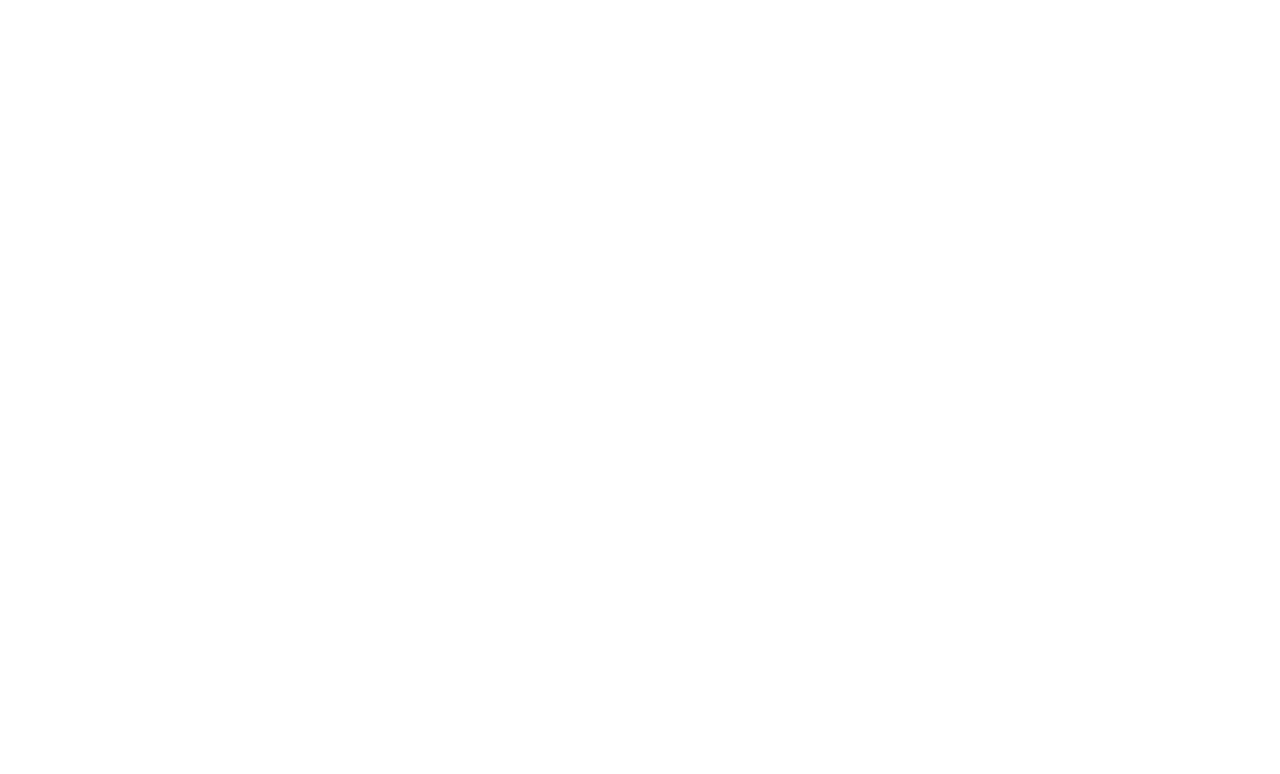
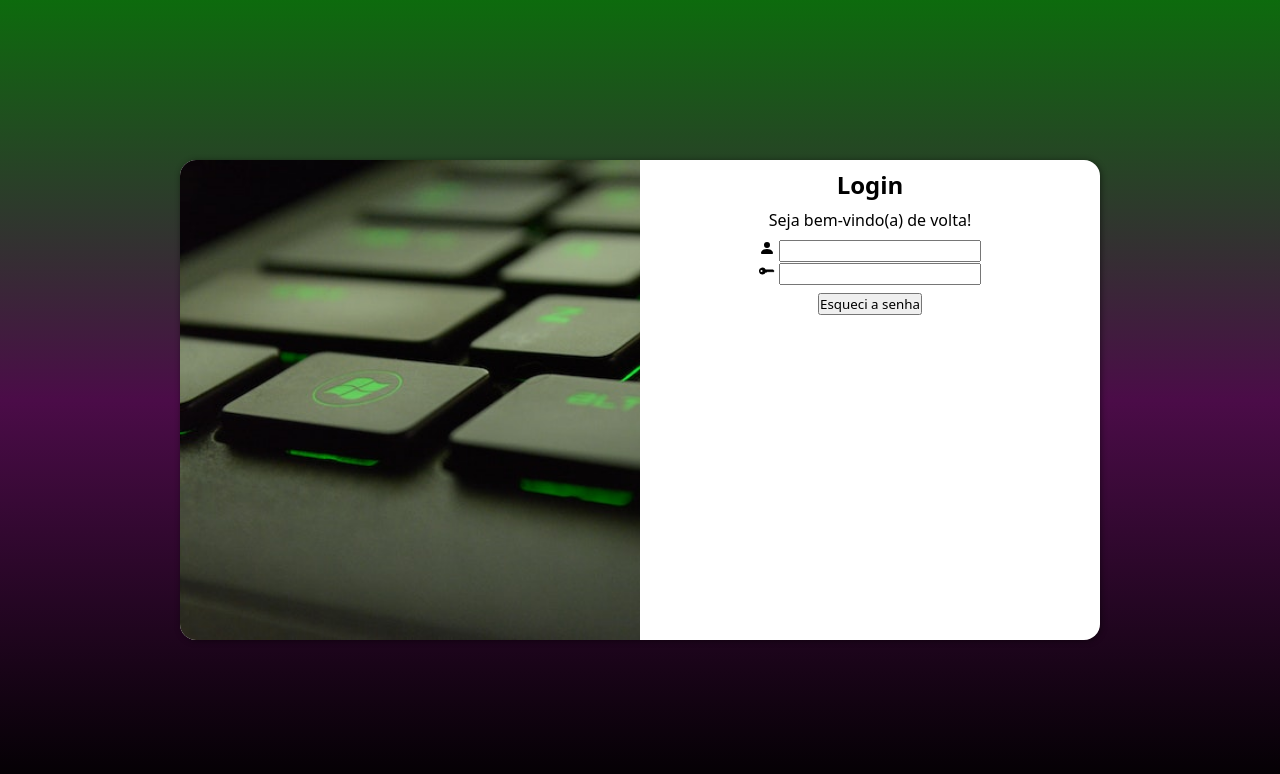
Before and after one commit to RenanCesar-S/login-media-query, a plain HTML site: page index.html in a window 1280 px wide. Drawn offline with Linux system fonts and the light colour scheme.

Commit message:
login input add and diferent image add with background color for large devices

```diff
--- a/index.html
+++ b/index.html
@@ -4,8 +4,33 @@
     <meta charset="UTF-8">
     <meta name="viewport" content="width=device-width, initial-scale=1.0">
     <title>Login</title>
+
+    <link rel="stylesheet" href="styles/style.css">
+    <link rel="stylesheet" href="styles/mediaquery.css">
+
 </head>
 <body>
+    <main>
+        <section id="login">
+            <div id="bg-image">
+            </div>
+            <div id="form">
+                <h1>Login</h1>
+                <p>Seja bem-vindo(a) de volta!</p>
+                <form action="#" method="post">
+                    <p>
+                        <label for="inpLogin"><img src="images/user.svg" alt="username"></label>
+                        <input type="text" name="login" id="inpLogin">
+                    </p>
+                    <p>
+                        <label for="inpPass"><img src="images/password.svg" alt="password"></label>
+                        <input type="password" name="password" id="inpPass">
+                    </p>
+                    <button>Esqueci a senha</button>
 
+                </form>
+            </div>
+        </section>
+    </main>
 </body>
 </html>
--- /dev/null
+++ b/styles/mediaquery.css
@@ -0,0 +1,45 @@
+@charset "UTF-8";
+
+/*
+375px pra mobile
+768px pra tablet
+1200 > pra desktop
+*/
+
+@media screen and (min-width:768px) {
+    body {
+        background: linear-gradient(to bottom, var(--color4), var(--color3), var(--color5));
+    }
+
+    section#login {
+        width: 80vw;
+    }
+    section#login > div#bg-image {
+        float: left;
+        width: 36%;
+        height: 100%;
+        background: url(../images/bg-tablet.jpg) no-repeat;
+        background-size: cover;
+    }
+    section#login > div#form {
+        float: right;
+        width: 64%;
+    }
+}
+
+@media screen and (min-width: 1200px) {
+    section#login {
+        width: 920px;
+    }
+
+    section#login > div#bg-image {
+        float: left;
+        width: 50%;
+        height: 100%;
+    }
+
+    section#login > div#form {
+        float: right;
+        width: 50%;
+    }
+}
--- /dev/null
+++ b/styles/style.css
@@ -0,0 +1,75 @@
+@charset "UTF-8";
+
+/*
+    #E0F5FE
+    #FFDFFF
+    #CA53C4
+    #05FF04
+    #000000
+*/
+
+:root {
+    --color1: #E0F5FE;
+    --color2: #FFDFFF;
+    --color3: #4b0c48;
+    --color4: #0d6b0d;
+    --color5: #000000;
+}
+
+* {
+    margin: 0;
+    padding: 0;
+    box-sizing: border-box;
+    font-family: system-ui, -apple-system, BlinkMacSystemFont, 'Segoe UI', Roboto, Oxygen, Ubuntu, Cantarell, 'Open Sans', 'Helvetica Neue', sans-serif;
+}
+
+html, body {
+    background-color: var(--color3);
+    height: 100vh;
+    width: 100vw;
+}
+
+main {
+    position: relative;
+    height: 100vh;
+    width: 100vw;
+}
+
+section#login {
+    position:absolute;
+    top: 50%;
+    left: 50%;
+    transform: translate(-50%, -50%);
+    overflow: hidden;
+
+    background-color: white;
+    width: 240px;
+    height: 480px;
+    border-radius: 16px;
+    box-shadow: 1px 1px 6px rgba(0, 0, 0, 0.473);
+
+    transition: width 0.4s, heigth 0.4s;
+    transition-timing-function: ease;
+}
+
+section#login > div#bg-image {
+    display: block;
+    background: var(--color1) url(../images/bg-game.jpg) no-repeat;
+    background-size: cover;
+    background-position: right center;
+    height: 180px;
+}
+
+section#login > div#form {
+    display: block;
+    padding: 8px;
+    text-align: center;
+}
+
+div#form > p {
+    padding: 8px;
+}
+
+div#form > form > button {
+    margin-top: 8px;
+}
```
Also changed, not shown: images/bg-game-tablet.jpg (added), images/bg-game.jpg (added), images/bg-tablet.jpg (added), images/password.svg (added), images/user.svg (added).
